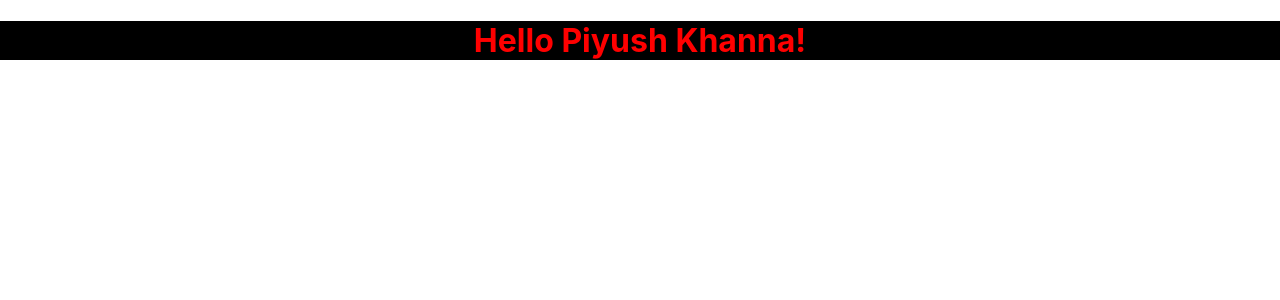
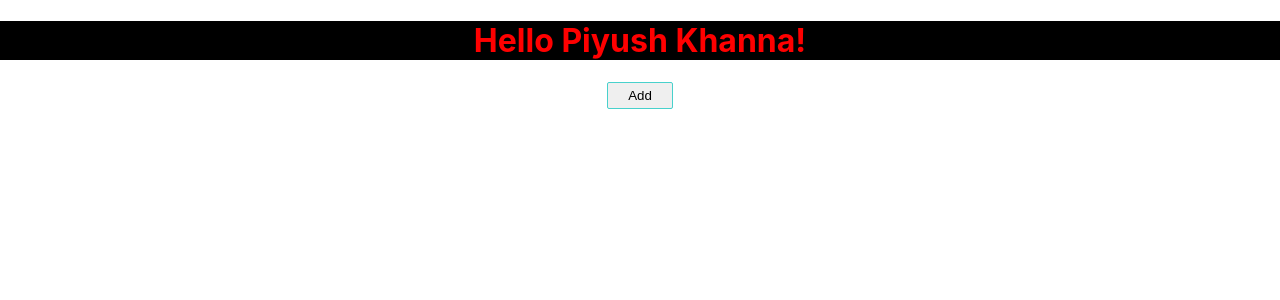
Before and after one commit to PiyushKhanna30/Task-Tracker, a React (Create React App) app: page / in a window 1280 px wide. Shown: the top 300 px of the page. Built offline with nearby package versions, Linux system fonts and the light colour scheme.

Commit message:
css in index.css

```diff
--- a/src/components/Header.js
+++ b/src/components/Header.js
@@ -2,8 +2,9 @@ import PropTypes from 'prop-types'
 
 const Header = (props) => {
     return (
-        <header>
+        <header className="header">
             <h1 style={headingStyle}>Hello {props.title} {props.lname}!</h1>
+            <button className='btn'>Add</button>
         </header>
     )
 }
--- a/src/index.css
+++ b/src/index.css
@@ -11,3 +11,13 @@ code {
   font-family: source-code-pro, Menlo, Monaco, Consolas, 'Courier New',
     monospace;
 }
+
+.btn{
+  border: 1px solid mediumturquoise;
+  padding: 5px 20px 5px 20px;
+  border-radius: 2px;
+}
+.btn:hover{
+  background-color: aquamarine;
+  color: blue;
+}
```
